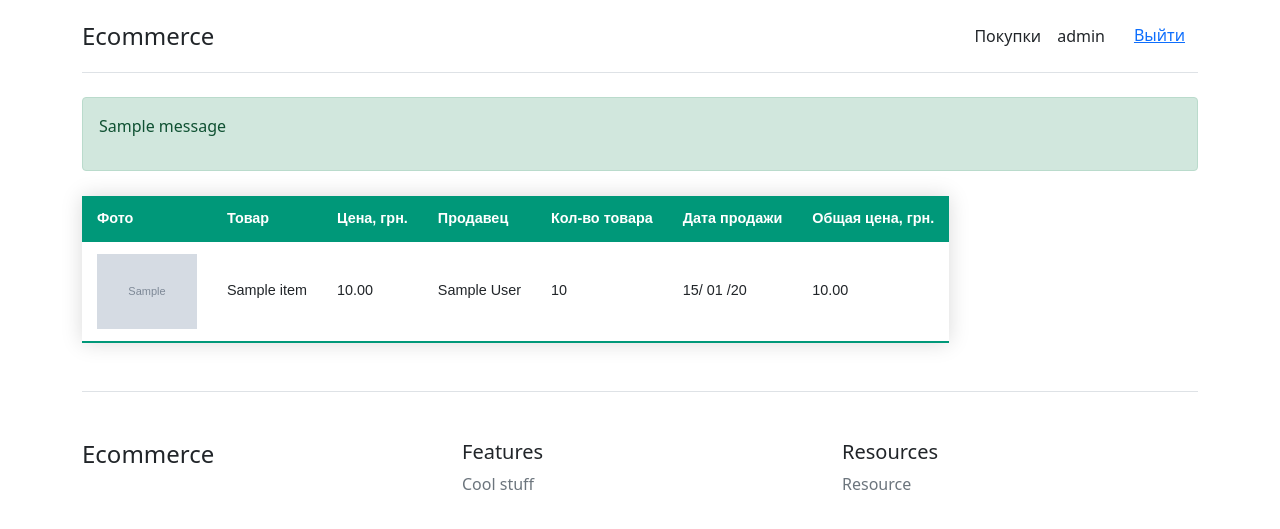
After one commit to nikolai-sh/Ecommerce, a Django app: page /sales/ in a window 1280 px wide. The commit adds this page. Shown: the top 529 px of the page. Run offline with Django 3.2, Linux system fonts and the light colour scheme; a user stored in the database is signed in; tables that the repository leaves empty hold one stand-in row (values such as "Sample post"); grey boxes marked "Sample" are stand-in pictures; one stand-in notice (Sample message) is shown.

Commit message:
Create Sales list

```diff
--- a/ecommerce/static/css/style.css
+++ b/ecommerce/static/css/style.css
@@ -26,3 +26,35 @@ a {
     text-align: center;
     border: none;
     }
+.styled-table {
+    border-collapse: collapse;
+    margin: 25px 0;
+    font-size: 0.9em;
+    font-family: sans-serif;
+    min-width: 400px;
+    box-shadow: 0 0 20px rgba(0, 0, 0, 0.15);
+}
+.styled-table thead tr {
+    background-color: #009879;
+    color: #ffffff;
+    text-align: left;
+}
+.styled-table th,
+.styled-table td {
+    padding: 12px 15px;
+}
+.styled-table tbody tr {
+    border-bottom: 1px solid #dddddd;
+}
+
+.styled-table tbody tr:nth-of-type(even) {
+    background-color: #f3f3f3;
+}
+
+.styled-table tbody tr:last-of-type {
+    border-bottom: 2px solid #009879;
+}
+.styled-table tbody tr.active-row {
+    font-weight: bold;
+    color: #009879;
+}
--- a/ecommerce/store/templates/store/base.html
+++ b/ecommerce/store/templates/store/base.html
@@ -23,7 +23,7 @@
               <a class="me-3 py-2 text-dark text-decoration-none" href="{% url 'home' %}">Ecommerce</a>
             </span>
           <nav class="d-inline-flex mt-2 mt-md-0 ms-md-auto">
-                <a class="me-3 py-2 text-dark text-decoration-none" href="#">Покупки</a>
+                <a class="me-3 py-2 text-dark text-decoration-none" href="{% url 'sales-list' %}">Покупки</a>
             {% if user.is_authenticated %}
                 <a class="me-3 py-2 text-dark text-decoration-none" href="#">{{ user.username }}</a>
                 <a  class="btn btn-link" href="{% url 'logout' %}">Выйти</a>
@@ -34,6 +34,13 @@
           </nav>
         </div>
       </header>
+      {% if messages %}
+      {% for message in messages %}
+        <div class="alert alert-{{ message.tags }}">
+          <p class="message">{{ message }}</p>
+        </div>
+      {% endfor %}
+    {% endif %}
 
       <main>
         {% block content %}
--- /dev/null
+++ b/ecommerce/store/templates/store/sale_list.html
@@ -0,0 +1,71 @@
+{% extends 'store/base.html' %}
+{% load static %}
+
+{% block title %}Продажи{% endblock %}
+
+{% block content %}
+
+<div class="content">
+    <table class="styled-table">
+        <thead>
+            <tr>
+                <th>Фото</th>
+                <th>Товар</th>
+                <th>Цена, грн.</th>
+                <th>Продавец</th>
+                <th>Кол-во товара</th>
+                <th>Дата продажи</th>
+                <th>Общая цена, грн.</th>
+            </tr>
+        </thead>
+        {% for sale in sale_list %}
+        <tr>
+            <td><img src="{{  sale.item.image.url }}" width="100" alt="..."></td>
+            <td>{{ sale.item.title }}</td>
+            <td>{{ sale.item.price }}</td>
+            <td>{{ sale.employee }}</td>
+            <td>{{ sale.qty }}</td>
+            <td>{{ sale.date_sales|date:"j/ m /y"}}</td>
+            <td>{{ sale.total_price }}</td>
+        </tr>
+        {% endfor %}
+    </table>
+    {% if is_paginated %}
+
+    {% if page_obj.has_previous %}
+      <a class="btn btn-outline-info mb-4" href="?page=1">First</a>
+      <a class="btn btn-outline-info mb-4" href="?page={{ page_obj.previous_page_number }}">Previous</a>
+    {% endif %}
+
+    {% for num in page_obj.paginator.page_range %}
+      {% if page_obj.number == num %}
+        <a class="btn btn-info mb-4" href="?page={{ num }}">{{ num }}</a>
+      {% elif num > page_obj.number|add:'-3' and num < page_obj.number|add:'3' %}
+        <a class="btn btn-outline-info mb-4" href="?page={{ num }}">{{ num }}</a>
+      {% endif %}
+    {% endfor %}
+
+    {% if page_obj.has_next %}
+      <a class="btn btn-outline-info mb-4" href="?page={{ page_obj.next_page_number }}">Next</a>
+      <a class="btn btn-outline-info mb-4" href="?page={{ page_obj.paginator.num_pages }}">Last</a>
+    {% endif %}
+
+  {% endif %}
+</div>
+
+
+<!-- <div class="row row-cols-1 row-cols-md-3 mb-3 text-center">
+    {% for sale in sale_list %}
+        <div class="col">
+            <div class="card-body">
+                <h5>{{ sale.item.title }}</h5>
+                <div class="d-flex justify-content-between align-items-center">
+                    <h5 class="text-muted">{{ sale.item.price }} грн</h5>
+                </div>
+            </div>
+            </div>
+        </div>
+    {% endfor %}
+</div> -->
+
+{% endblock %}
--- a/ecommerce/store/urls.py
+++ b/ecommerce/store/urls.py
@@ -1,7 +1,8 @@
 from django.urls import path
-from .views import HomePageView, ItemDetailView
+from .views import HomePageView, ItemDetailView, SaleList
 
 urlpatterns = [
     path('', HomePageView.as_view(), name='home'),
-    path('<slug>/', ItemDetailView.as_view(), name='item-detail')
+    path('sales/', SaleList.as_view(), name='sales-list'),
+    path('<slug>/', ItemDetailView.as_view(), name='item-detail'),
 ]
--- a/ecommerce/store/views.py
+++ b/ecommerce/store/views.py
@@ -1,6 +1,7 @@
 from django.shortcuts import redirect
 from django.views.generic import ListView, DetailView
-from .models import Item, Employee
+from django.contrib.auth.mixins import LoginRequiredMixin
+from .models import Item, Employee, Sale
 from django.views.generic.edit import FormMixin
 from .forms import SalesForms
 
@@ -27,3 +28,9 @@ class ItemDetailView(FormMixin, DetailView):
         if form.is_valid():
             form.save()
             return redirect('home')
+
+
+class SaleList(LoginRequiredMixin, ListView):
+    model = Sale
+    template_name = 'store/sale_list.html'
+    paginate_by = 5
--- a/ecommerce/user/views.py
+++ b/ecommerce/user/views.py
@@ -10,7 +10,7 @@ def register(request):
         if form.is_valid():
             form.save()
             username = form.cleaned_data.get('username')
-            messages.success(request, f'Your account has been created! You are now able to log in')
+            messages.success(request, f'Ваш аккаунт зарегестрирован! Осуществите вход.')
             return redirect('login')
     else:
         form = UserRegisterForm()
```
